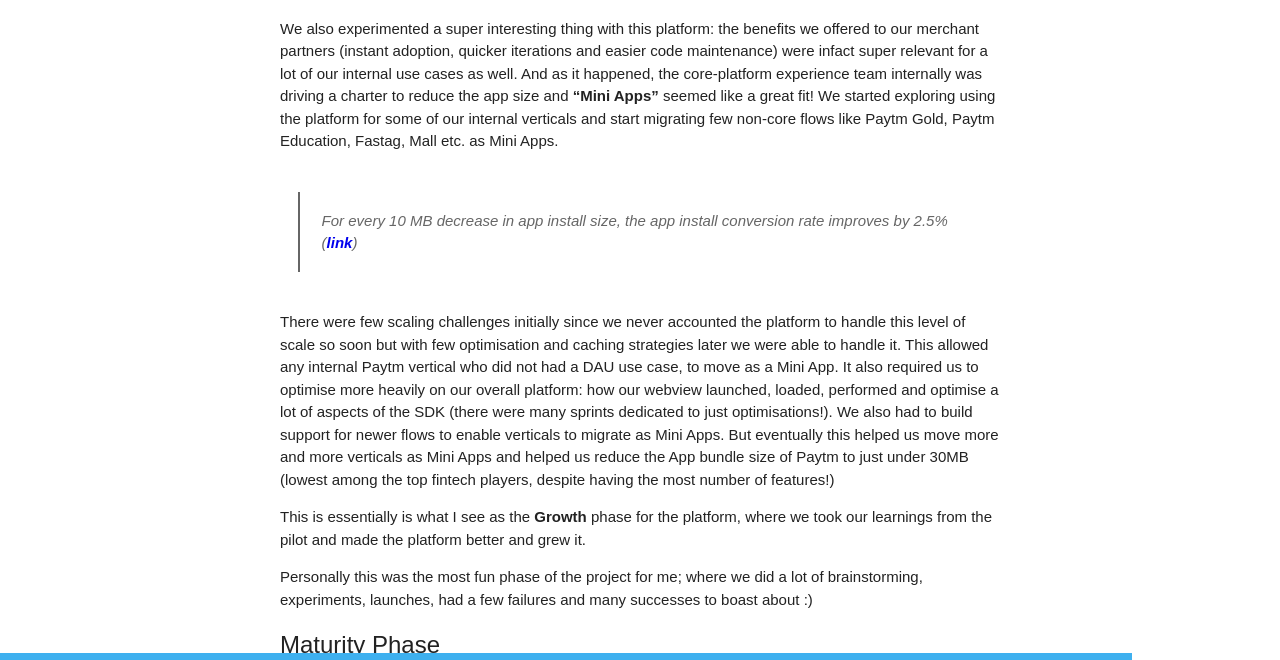
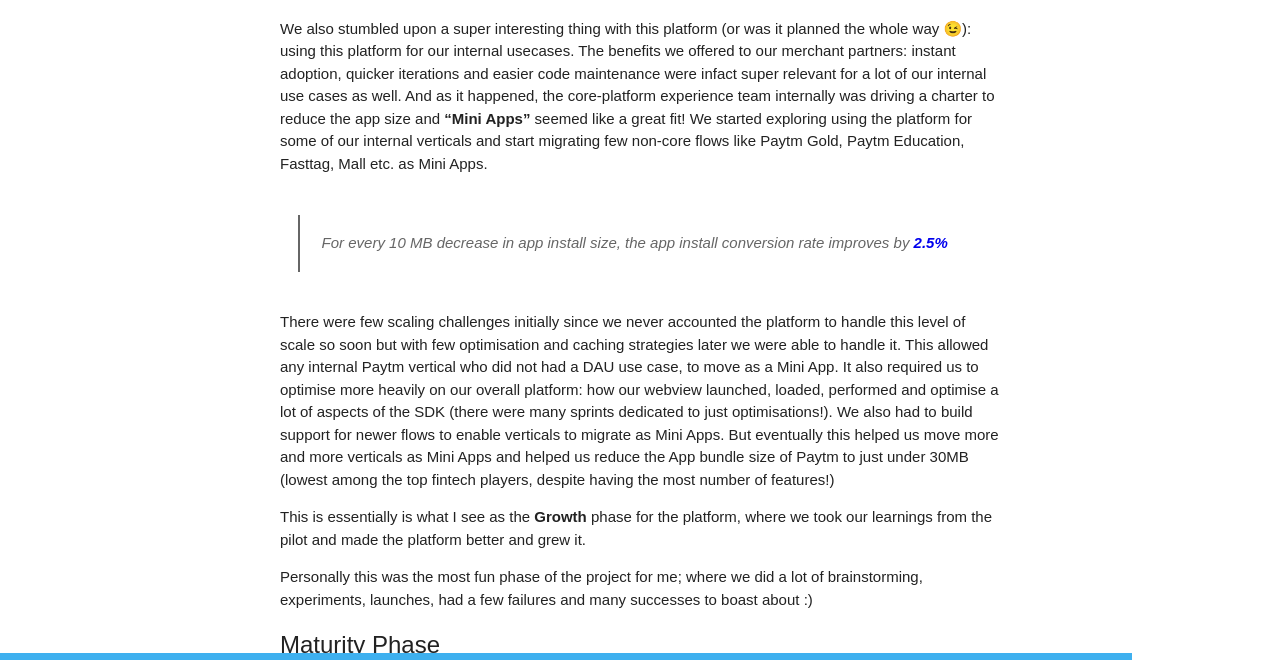
Before and after one commit to product-noob/product-noob.github.io, a Jekyll site: the page built from _posts/2022-03-22-Building Mini Apps.md, in a window 1280 px wide and 900 px high, scrolled down 8408 px, cut to the strip 240-900 px from the top of the window. Built offline with Jekyll 4.4.1, drawn with Linux system fonts in a browser that asks for light colours.

Commit message:
updated blog

```diff
--- a/_posts/2022-03-22-Building Mini Apps.md
+++ b/_posts/2022-03-22-Building Mini Apps.md
@@ -168,9 +168,9 @@ We built a lot more features to meet newer merchant  requirements like integrati
   <iframe width="560" height="315" src="https://www.youtube.com/embed/Qxa3kd4yw3o?controls=0" title="YouTube video player" frameborder="0" allow="accelerometer; autoplay; clipboard-write; encrypted-media; gyroscope; picture-in-picture" allowfullscreen></iframe>
 </center>
 
-We also experimented a super interesting thing with this platform: the benefits we offered to our merchant partners (instant adoption, quicker iterations and easier code maintenance) were infact super relevant for a lot of our internal use cases as well. And as it happened, the core-platform experience team internally was driving a charter to reduce the app size and **“Mini Apps”** seemed like a great fit! We started exploring using the platform for some of our internal verticals and start migrating few non-core flows like Paytm Gold, Paytm Education, Fastag, Mall etc. as Mini Apps.
+We also stumbled upon a super interesting thing with this platform (or was it planned the whole way 😉): using this platform for our internal usecases. The benefits we offered to our merchant partners: instant adoption, quicker iterations and easier code maintenance were infact super relevant for a lot of our internal use cases as well. And as it happened, the core-platform experience team internally was driving a charter to reduce the app size and **“Mini Apps”** seemed like a great fit! We started exploring using the platform for some of our internal verticals and start migrating few non-core flows like Paytm Gold, Paytm Education, Fasttag, Mall etc. as Mini Apps.
 
-> For every 10 MB decrease in app install size, the app install conversion rate improves by 2.5% (**[link](https://medium.com/googleplaydev/shrinking-apks-growing-installs-5d3fcba23ce2)**)
+> For every 10 MB decrease in app install size, the app install conversion rate improves by **[2.5%](https://medium.com/googleplaydev/shrinking-apks-growing-installs-5d3fcba23ce2)**
 
 There were few scaling challenges initially since we never accounted the platform to handle this level of scale so soon but with few optimisation and caching strategies later we were able to handle it. This allowed any internal Paytm vertical who did not had a DAU use case, to move as a Mini App. It also required us to optimise more heavily on our overall platform: how our webview launched, loaded, performed and optimise a lot of aspects of the SDK (there were many sprints dedicated to just optimisations!). We also had to build support for newer flows to enable verticals to migrate as Mini Apps. But eventually this helped us move more and more verticals as Mini Apps and helped us reduce the App bundle size of Paytm to just under 30MB (lowest among the top fintech players, despite having the most number of features!)
 
```
